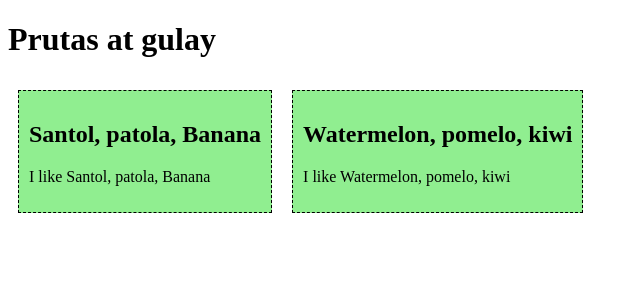
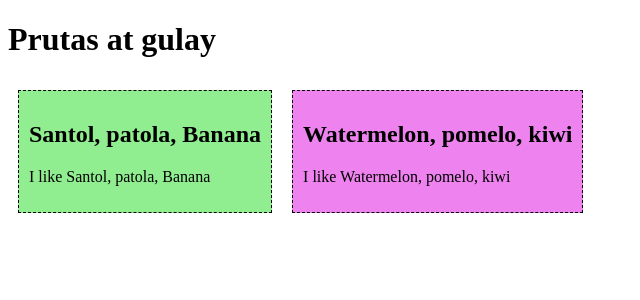
Before and after one commit to tj082523/webprog241-vuejs, a Vue app in the folder firstsfc/: page / in a window 1280 px wide. Shown: the top 300 px of the page, without its empty margins (0-640 px from the left). Built offline with nearby package versions, Linux system fonts and the light colour scheme.

Commit message:
change color

```diff
--- a/firstsfc/src/components/FoodItem2.vue
+++ b/firstsfc/src/components/FoodItem2.vue
@@ -22,6 +22,6 @@ export default {
     display: inline-block;
     margin: 10px;
     padding: 10px;
-    background-color: lightgreen;
+    background-color: violet;
   }
 </style>
```
